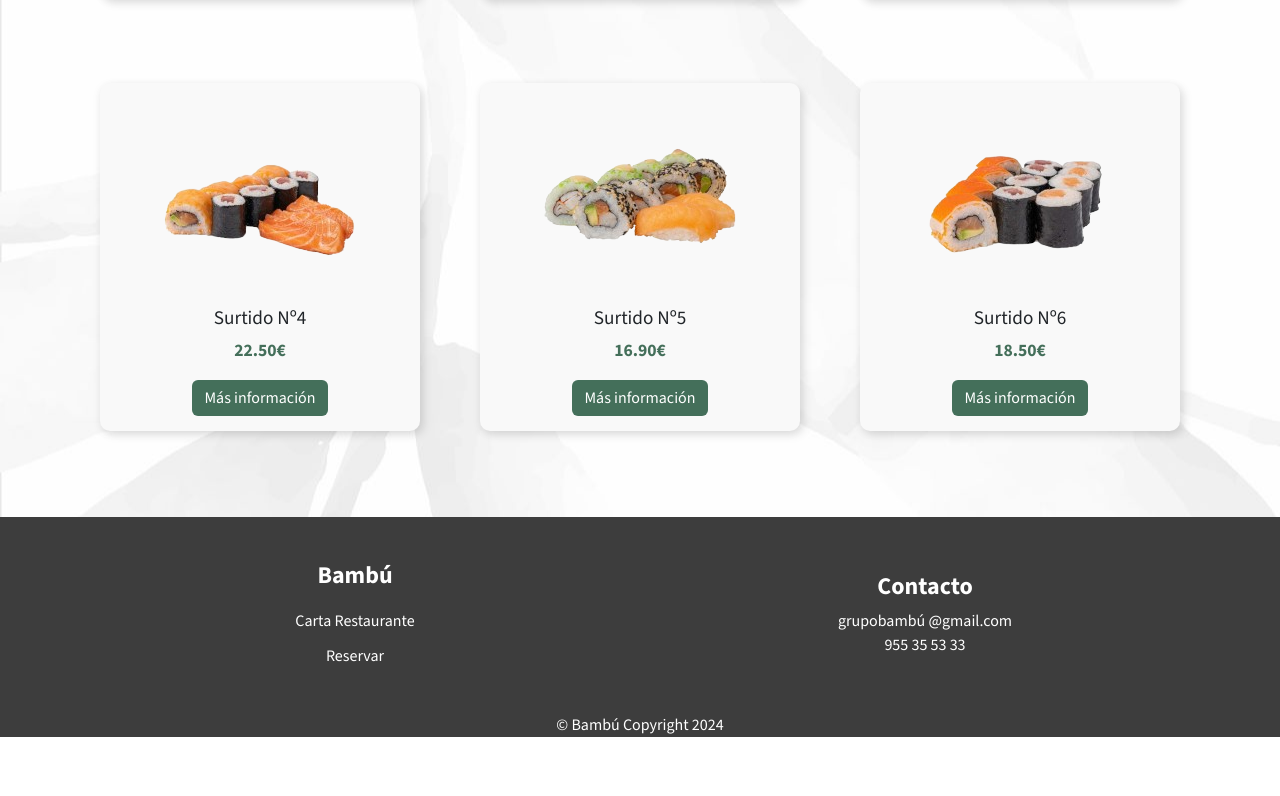
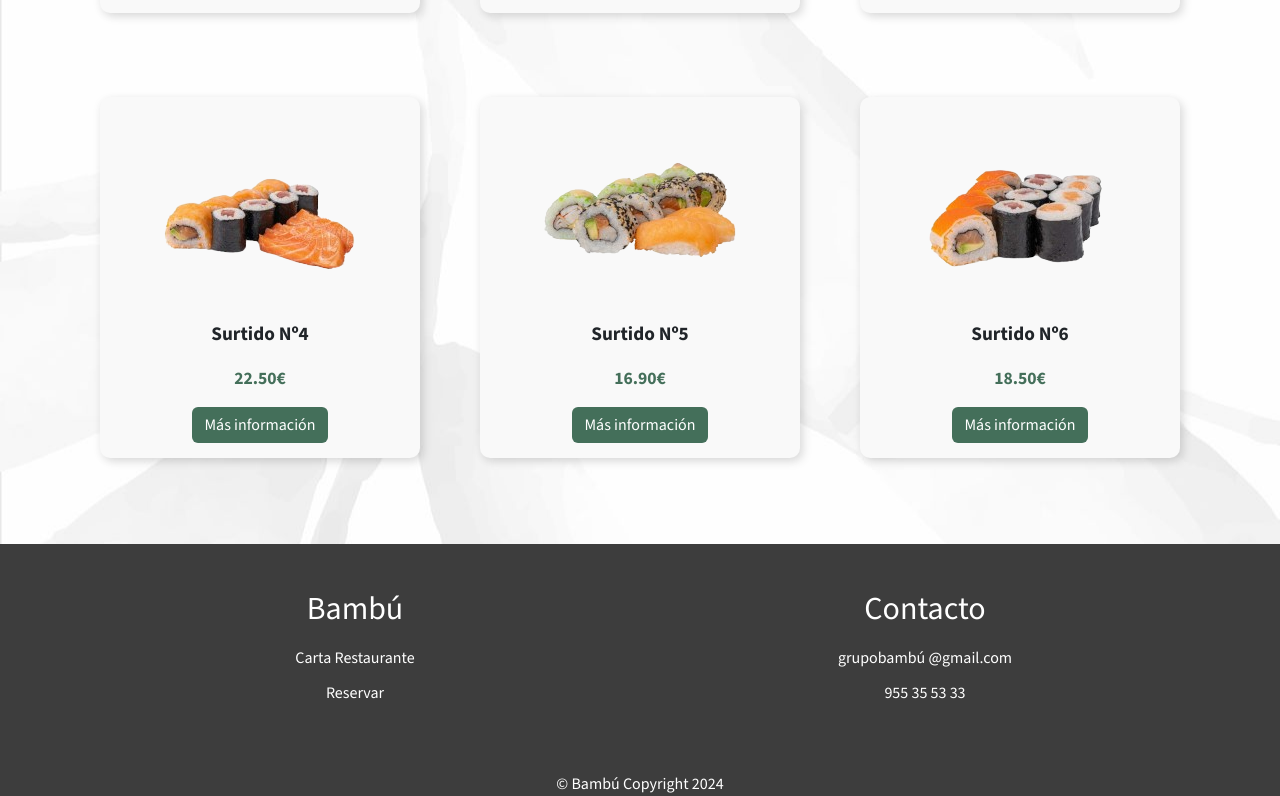
Before and after one commit to CarlosGM2005/Bambu, an Angular app: page /carta in a window 1280 px wide. Shown: the part 690-1486 px from the top of the page. Before the commit the page ends 1427 px from the top, so only its background shows below. Built offline with nearby package versions, Linux system fonts and the light colour scheme.

Commit message:
correcion de alertas y contrastes

```diff
--- a/src/app/carrito-compra/carrito-compra.component.html
+++ b/src/app/carrito-compra/carrito-compra.component.html
@@ -44,7 +44,7 @@
         <div class="row" id="filaGrande">
             <!-- Columna de Productos a la Derecha -->
             <div class="col-12 col-lg-8">
-                <h3 id="titulo">{{ categoria }}</h3>
+                <h2 id="titulo">{{ categoria }}</h2>
                 <div class="row">
                     <!-- Genero dinámicamente los productos -->
                     <div class="col-md-6 mb-4" *ngFor="let producto of productos">
--- a/src/app/carta/carta.component.html
+++ b/src/app/carta/carta.component.html
@@ -36,8 +36,8 @@
         <div class="col-md-6 col-lg-4 mb-4" *ngFor="let producto of productos">
             <div class="menu-item">
                 <img [src]="producto.urlImg" [alt]="'Imagen de ' + producto.nombre" [title]="producto.title">
-                <h2>{{ producto.nombre }}</h2>
-                <p>{{ producto.precio }}</p>
+                <p class="tituloProducto"><b>{{ producto.nombre }}</b></p>
+                <p class="precioProducto"><b>{{ producto.precio }}</b></p>
                 <!-- Botón Más información -->
                 <button class="btn btn-primary" data-bs-toggle="modal" data-bs-target="#surtidoModal"
                     (click)="productoFiltrado = producto">
--- a/src/app/carta/carta.component.scss
+++ b/src/app/carta/carta.component.scss
@@ -101,14 +101,13 @@ h1 {
     transform: scale(1.05);
 }
 
-.menu-item h2 {
+.tituloProducto {
     font-size: 1.2rem;
     margin-top: 0.8rem;
 }
 
-.menu-item p {
+.precioProducto {
     color: #446F5A;
-    font-weight: bold;
     font-size: 1.1rem;
 }
 
--- a/src/app/footer/footer.component.html
+++ b/src/app/footer/footer.component.html
@@ -4,15 +4,15 @@
     <div class="container text-center align-items-center">
         <div class="row" id="fila1">
             <div class="col-6 d-flex flex-column justify-content-center">
-                <h4>Bambú</h4>
+                <h2>Bambú</h2>
                  <!-- Te redirige a la carta -->
                 <a routerLink="/carta" class="enlacesFooter">Carta Restaurante</a>
                  <!-- Te redirige a reserva -->
                 <a routerLink="/reservar" class="enlacesFooter">Reservar</a>
             </div>
              <!-- Información de contacto -->
-            <div class="col-6 d-flex flex-column justify-content-center text-center">
-                <h4>Contacto</h4>
+            <div class="col-6 d-flex flex-column justify-content-center">
+                <h2>Contacto</h2>
                 <p>grupobambú @gmail.com</p>
                 <p>955 35 53 33</p>
             </div>
--- a/src/app/footer/footer.component.scss
+++ b/src/app/footer/footer.component.scss
@@ -25,4 +25,5 @@ h4{
 
 p{
     margin-bottom: 0;
+    margin-top: 2%;
 }
--- a/src/app/reservar/reservar.component.html
+++ b/src/app/reservar/reservar.component.html
@@ -11,7 +11,7 @@
     <div class="opcionesReserva">
         <form action="#">
             <label for="local">
-                <h5>¿Dónde deseas reservar?</h5>
+                <h3>¿Dónde deseas reservar?</h3><br>
             </label><br>
             <select class="form-select" [(ngModel)]="reserva.local" id="local" name="local" required>
                 <option value="">--Selecciona una opción--</option>
@@ -25,7 +25,7 @@
     <div class="opcionesReserva">
         <form action="#">
             <label for="fecha" class="form-label">
-                <h5>¿Qué día deseas reservar?</h5><br>
+                <h3>¿Qué día deseas reservar?</h3><br>
             </label>
             <input type="date" id="fecha" name="fecha" class="form-control" [(ngModel)]="reserva.fecha" required>
         </form>
@@ -35,7 +35,7 @@
     <div class="opcionesReserva">
         <form action="#">
             <label for="hora">
-                <h5>¿A qué hora deseas reservar?</h5><br>
+                <h3>¿A qué hora deseas reservar?</h3><br>
             </label>
             <select class="form-select" id="hora" [(ngModel)]="reserva.hora" name="hora" required>
                 <option value="">--Selecciona una opción--</option>
--- a/src/app/reservar/reservar.component.scss
+++ b/src/app/reservar/reservar.component.scss
@@ -18,6 +18,10 @@ $terciary-color: #E22D08;
 h2{
     margin-top: 2%;
     margin-bottom: 2%;
+}
+
+h3{
+    font-size: 20px;
 }
 
 .opcionesReserva{
```
